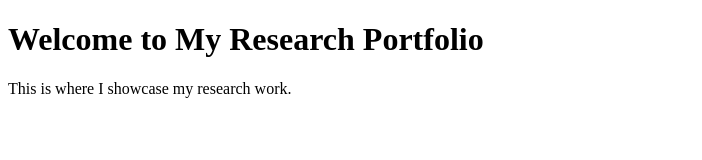
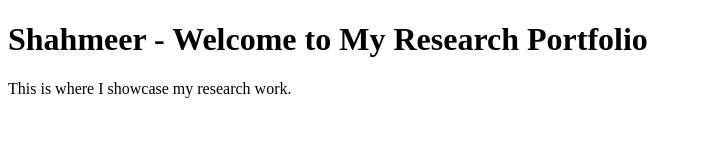
Before and after one commit to shahmeermohsin/shahmeer.github.io, a plain HTML site: page index.html in a window 1280 px wide. Shown: the whole page, without its empty margins (0-702 px from the left). Drawn offline with Linux system fonts and the light colour scheme.

Commit message:
Update index.html

```diff
--- a/index.html
+++ b/index.html
@@ -6,7 +6,7 @@
     <title>My Research Portfolio</title>
 </head>
 <body>
-    <h1>Welcome to My Research Portfolio</h1>
+    <h1>Shahmeer - Welcome to My Research Portfolio</h1>
     <p>This is where I showcase my research work.</p>
 </body>
 </html>
```
